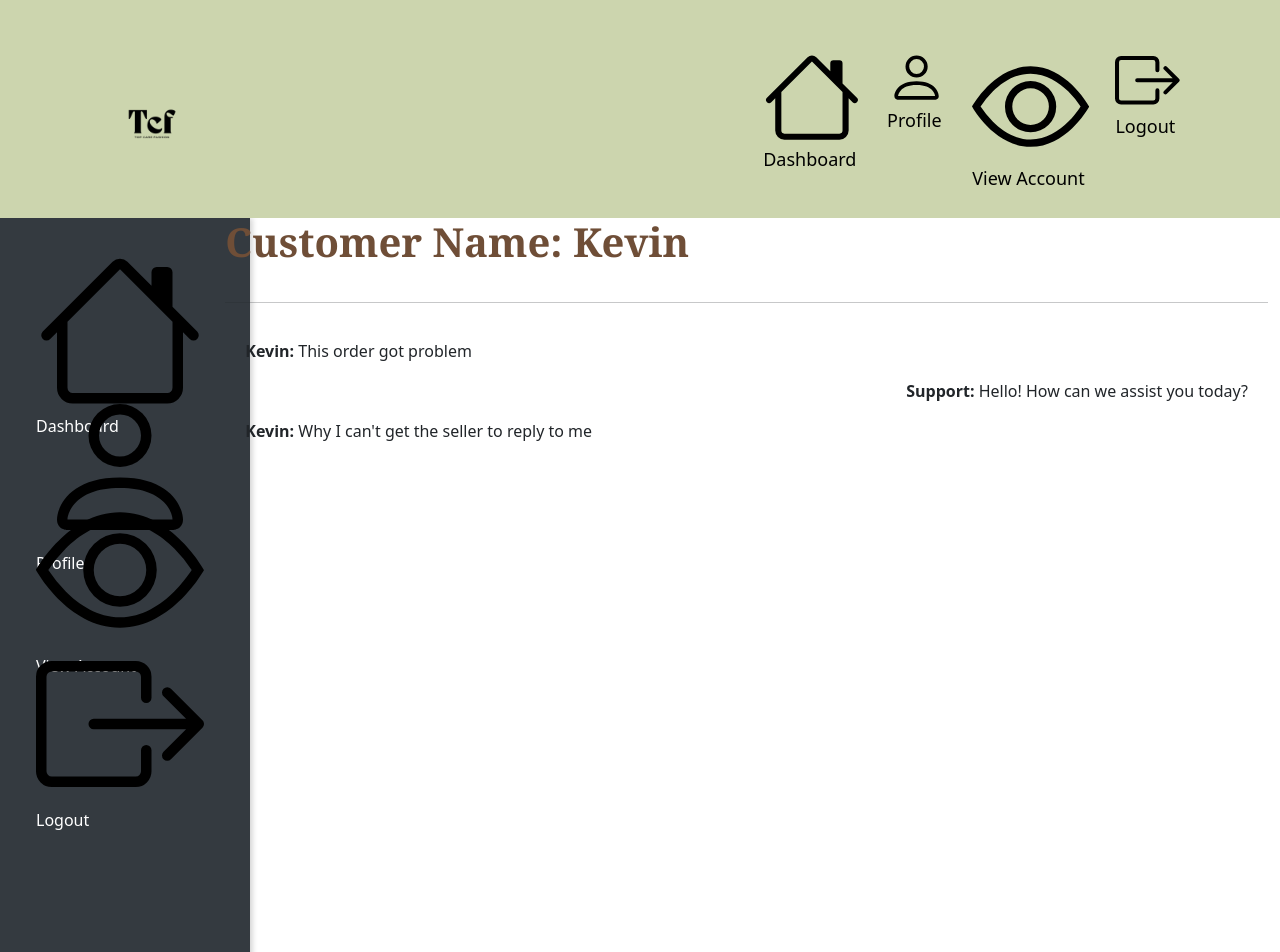
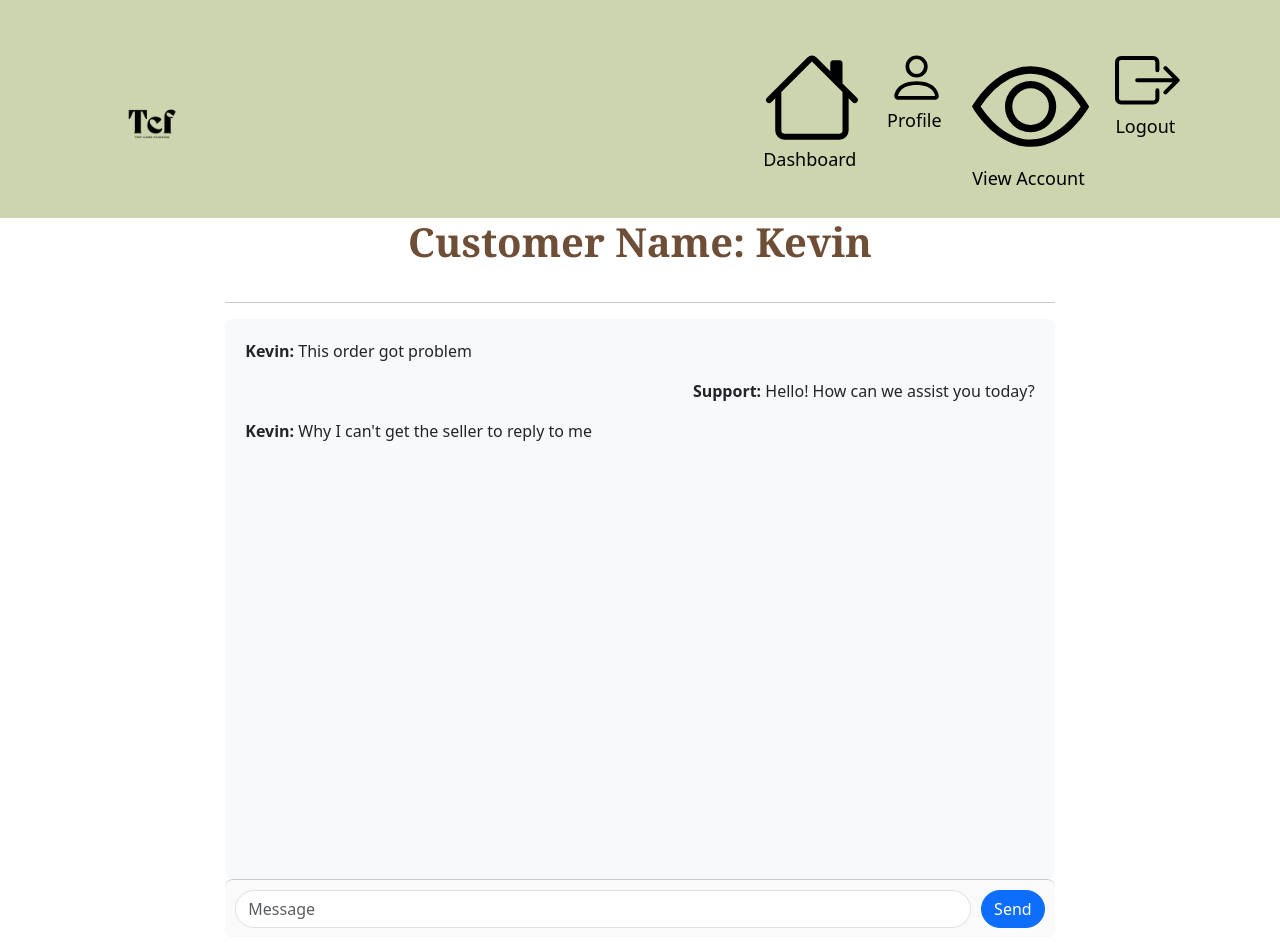
Before and after one commit to KevinYong1023/FYP-25-S1-11-Top-Care-Fashion, a React (Create React App) app: page /chatbox in a window 1280 px wide. Shown: the top 952 px of the page. Built offline with nearby package versions, Linux system fonts and the light colour scheme.

Commit message:
frontend update

```diff
--- a/src/Pages/CustomerSupport/Chatbox.js
+++ b/src/Pages/CustomerSupport/Chatbox.js
@@ -1,32 +1,27 @@
 import React from 'react';
 import { Container, Row, Col, Form, Button } from 'react-bootstrap';
-import Sidebar from '../../Components/Sidebars/Sidebar'; // Assuming Sidebar component is created
 import AuthorityHeader from '../../Components/Headers/authrotiyHeaders';
 
 export default function Chatbox() {
     return (
         <>
-            <AuthorityHeader/>
+            <AuthorityHeader />
             <Container fluid>
                 {/* Body */}
-                <Row >
-                    {/* Sidebar */}
-                    <Col xs={2} className="p-0" style={{ backgroundColor: '#f0f0f0', borderRight: '1px solid #ccc' }}>
-                        <Sidebar /> {/* Display list of users */}
-                    </Col>
-
+                <Row className="justify-content-center">
                     {/* Main Chat Area */}
-                    <Col xs={10} style={{ display: 'flex', flexDirection: 'column', justifyContent: 'space-between' }}>
-                        <h1>Customer Name: Kevin</h1>
-                    <hr/>
-                        <div style={{ padding: '20px', flexGrow: 1 }}>
+                    <Col xs={12} md={8} style={{ display: 'flex', flexDirection: 'column', justifyContent: 'space-between', height: '90vh' }}>
+                        <h1 className="text-center">Customer Name: Kevin</h1>
+                        <hr />
+                        <div style={{ padding: '20px', flexGrow: 1, overflowY: 'auto', backgroundColor: '#f8f9fa', borderRadius: '8px' }}>
                             <p><strong>Kevin:</strong> This order got problem</p>
                             <p style={{ textAlign: 'right' }}><strong>Support:</strong> Hello! How can we assist you today?</p>
                             <p><strong>Kevin:</strong> Why I can't get the seller to reply to me</p>
                         </div>
+
                         {/* Message Input */}
-                        <div style={{ padding: '10px', borderTop: '1px solid #ccc', backgroundColor: '#fafafa' }}>
-                            <Form inline style={{ display: 'flex' }}>
+                        <div style={{ padding: '10px', borderTop: '1px solid #ccc', backgroundColor: '#fafafa', borderRadius: '8px' }}>
+                            <Form style={{ display: 'flex' }}>
                                 <Form.Control type="text" placeholder="Message" className="mr-sm-2" style={{ flexGrow: 1, borderRadius: '20px' }} />
                                 <Button variant="primary" style={{ borderRadius: '20px', marginLeft: '10px' }}>Send</Button>
                             </Form>
--- a/src/css/OrderHistory.css
+++ b/src/css/OrderHistory.css
@@ -29,7 +29,7 @@
 
 /* Style the review link */
 .order-history-table a {
-    color: #007bff;
+    color: #7800f9;
     text-decoration: none;
 }
 
```
Also changed, not shown: src/css/Chatbox.css (added).
